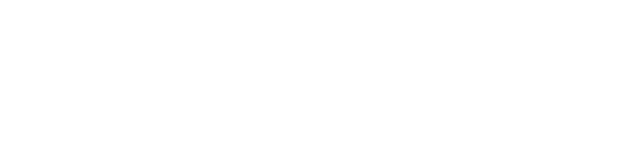
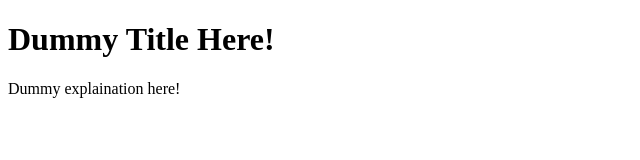
Before and after one commit to curiousConductor49/odin-sign-up-form, a plain HTML site: page index.html in a window 1280 px wide. Shown: the whole page, without its empty margins (0-640 px from the left). Drawn offline with Linux system fonts and the light colour scheme.

Commit message:
Add dummy content

```diff
--- a/index.html
+++ b/index.html
@@ -4,9 +4,13 @@
     <meta charset="UTF-8">
     <meta name="viewport" content="width=device-width, initial-scale=1.0">
     <link rel="stylesheet" href="styles.css">
-    <title>Document</title>
+    <title>Odin Sign-up Form</title>
 </head>
 <body>
-
+    <header>
+        <h1>Dummy Title Here!</h1>
+        <p>Dummy explaination here!</p>
+    </header>
+    <main></main>
 </body>
 </html>
```
